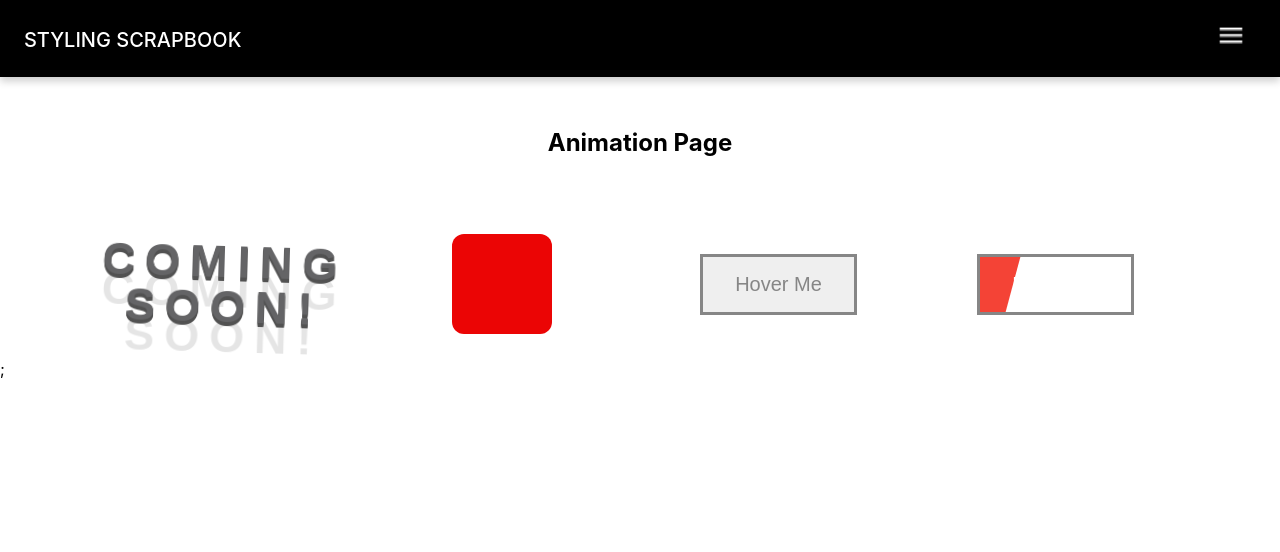
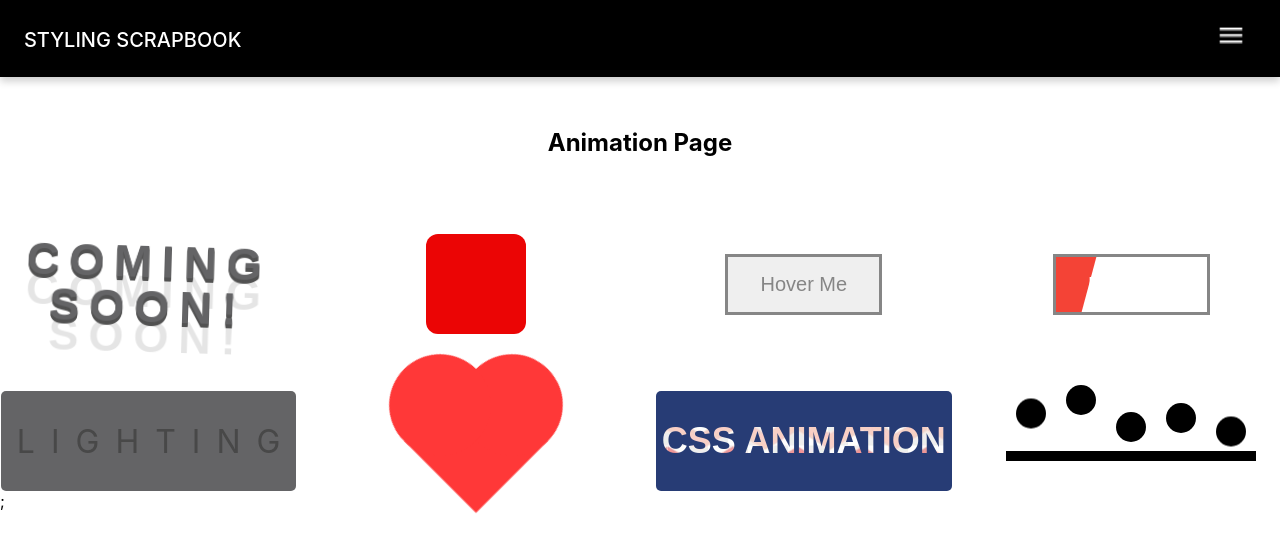
Before and after one commit to sleeplesseditor/StylingScrapbook, a React (Create React App) app: page /animation-effects in a window 1280 px wide. Shown: the top 552 px of the page. Built offline with nearby package versions, Linux system fonts and the light colour scheme.

Commit message:
More  animations added

```diff
--- a/src/pages/AnimationPage/AnimationPage.jsx
+++ b/src/pages/AnimationPage/AnimationPage.jsx
@@ -1,6 +1,7 @@
 /* eslint-disable jsx-a11y/anchor-is-valid */
 import React from 'react';
-import TextAnimated from './TextAnimated';
+import { TextAnimated, TextLighting } from './TextAnimated';
+import { BouncingLine } from './Bouncing';
 import './AnimationPage.scss';
 
 function AnimationPage() {
@@ -20,6 +21,18 @@ function AnimationPage() {
           <div className="animation-content-4">
             <button className="button">Hover Me</button>
           </div>
+          <div className="animation-content-5">
+            <TextLighting />
+          </div>
+          <div className="animation-content-6">
+            <div className="heart"></div>
+          </div>
+          <div className="animation-content-7">
+            <h1>css animation</h1>
+          </div>
+          <div className="animation-content-8">
+            <BouncingLine />
+          </div>
         </div>
     </div>
   );
--- a/src/pages/AnimationPage/AnimationPage.scss
+++ b/src/pages/AnimationPage/AnimationPage.scss
@@ -28,6 +28,8 @@
 }
 
 .animation-content {
+  margin-top: 2rem;
+
   &-1 {
     h1 {
       text-align: center;
@@ -144,4 +146,195 @@
       to { left: 100%;  }
     }
   }
+
+  &-5 {
+    background-color: #646466;
+    padding: 1rem;
+    border-radius: 5px;
+    display: flex;
+    align-items: center;
+    flex-direction: row;
+
+    ul {
+      margin: 0;
+      padding: 0;
+      display: flex;
+      justify-content: center;
+      align-items: center;
+
+      li {
+        list-style: none;
+        color: #484848;
+        font-size: 2rem;
+        letter-spacing: 1rem;
+        animation: lighting 1.4s linear infinite;
+
+        &:nth-child(1) {
+          animation-delay: 0;
+        }
+
+        &:nth-child(2) {
+          animation-delay: 0.1s;
+        }
+
+
+        &:nth-child(3) {
+          animation-delay: 0.2s;
+        }
+
+        &:nth-child(4) {
+          animation-delay: 0.3s;
+        }
+
+        &:nth-child(5) {
+          animation-delay: 0.4s;
+        }
+
+        &:nth-child(6) {
+          animation-delay: 0.5s;
+        }
+
+        &:nth-child(7) {
+          animation-delay: 0.6s;
+        }
+
+        &:nth-child(8) {
+          animation-delay: 0.7s;
+          letter-spacing: 0;
+        }
+      }
+    }
+
+    @keyframes lighting {
+      0% { color: #484848; text-shadow: none; }
+      90% { color: #484848; text-shadow: none; }
+      100% {
+        color: #fff900;
+        text-shadow: 0 0 7px #fff900, 0 0 50px #ff6c00;
+      }
+    }
+  }
+
+  &-6 {
+    display: flex;
+    justify-content: center;
+    align-items: center;
+
+    .heart {
+      position: relative;
+      width: 80px;
+      height: 80px;
+      background-color: #ff3838;
+      transform: rotate(45deg);
+      animation: heartbeat 1.4s linear infinite;
+
+      &:before {
+        content: '';
+        position: absolute;
+        top: 0;
+        left: 0;
+        width: 100%;
+        height: 100%;
+        background-color: #ff3838;
+        transform: translateY(-50%);
+        border-radius: 50%;
+      }
+
+      &:after {
+        content: '';
+        position: absolute;
+        top: 0;
+        left: 0;
+        width: 100%;
+        height: 100%;
+        background-color: #ff3838;
+        transform: translateX(-50%);
+        border-radius: 50%;
+      }
+    }
+
+    @keyframes heartbeat {
+      0% { transform: rotate(45deg) scale(1); }
+      25% { transform: rotate(45deg) scale(1); }
+      30% { transform: rotate(45deg) scale(1.4); }
+      50% { transform: rotate(45deg) scale(1.2); }
+      70% { transform: rotate(45deg) scale(1.4); }
+      100% { transform: rotate(45deg) scale(1); }
+    }
+  }
+
+  &-7 {
+    height: 100px;
+    width: 100%;
+    background-color: #273c75;
+    border-radius: 5px;
+    display: flex;
+    justify-content: center;
+    align-items: center;
+    font-family: sans-serif;
+
+    h1 {
+      font-size: 2.25rem;
+      text-align: center;
+      text-transform: uppercase;
+      background: url('../../img/bg.jpg');
+      -webkit-background-clip: text;
+      color: transparent;
+      animation: textbackground 20s linear infinite;
+    }
+
+    @keyframes textbackground {
+      from { background-position: 0 0; }
+      to { background-position: 100% 100%; }
+    }
+  }
+
+  &-8 {
+    display: flex;
+    justify-content: center;
+    align-items: center;
+
+    ul {
+      margin: 0;
+      padding: 0;
+      display: flex;
+      border-bottom: 10px solid #000000;
+
+      li {
+        list-style: none;
+        width: 30px;
+        height: 30px;
+        background-color: #000000;
+        margin: 0 10px;
+        border-radius: 50%;
+        animation: jumping 0.8s linear infinite;
+
+        &:nth-child(1) {
+          animation-delay: 0.45s;
+        }
+
+        &:nth-child(2) {
+          animation-delay: 0.6s;
+        }
+
+        &:nth-child(3) {
+          animation-delay: 0.3s;
+        }
+
+        &:nth-child(4) {
+          animation-delay: 0;
+        }
+
+        &:nth-child(5) {
+          animation-delay: 0.15s;
+        }
+      }
+
+      @keyframes jumping {
+        0% { transform: translateY(0); }
+        50% { transform: translateY(-120%); }
+        100% { transform: translateY(0); }
+      }
+    }
+  }
 }
--- /dev/null
+++ b/src/pages/AnimationPage/Bouncing.jsx
@@ -0,0 +1,15 @@
+import React from 'react';
+
+export function BouncingLine() {
+  return (
+    <div>
+      <ul>
+        <li></li>
+        <li></li>
+        <li></li>
+        <li></li>
+        <li></li>
+      </ul>
+    </div>
+  );
+}
--- a/src/pages/AnimationPage/TextAnimated.jsx
+++ b/src/pages/AnimationPage/TextAnimated.jsx
@@ -1,6 +1,6 @@
 import React from 'react';
 
-function TextAnimated() {
+export function TextAnimated() {
   return (
     <div>
       <h1>Coming<br/>Soon!<br/></h1>
@@ -8,4 +8,19 @@ function TextAnimated() {
   );
 }
 
-export default TextAnimated;
+export function TextLighting() {
+  return (
+    <div>
+      <ul>
+        <li>L</li>
+        <li>I</li>
+        <li>G</li>
+        <li>H</li>
+        <li>T</li>
+        <li>I</li>
+        <li>N</li>
+        <li>G</li>
+      </ul>
+    </div>
+  );
+}
```
Also changed, not shown: src/img/bg.jpg (added).
